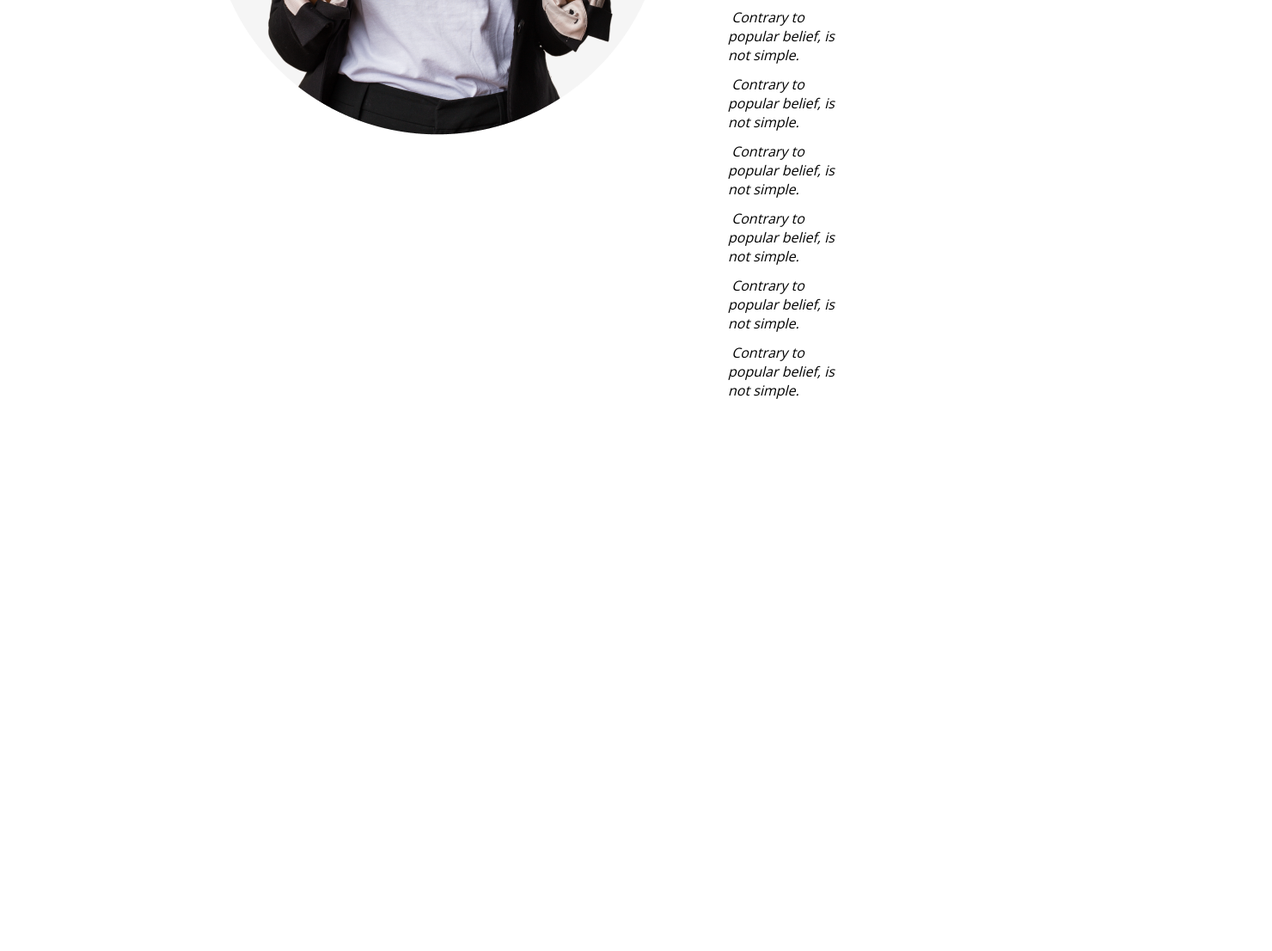
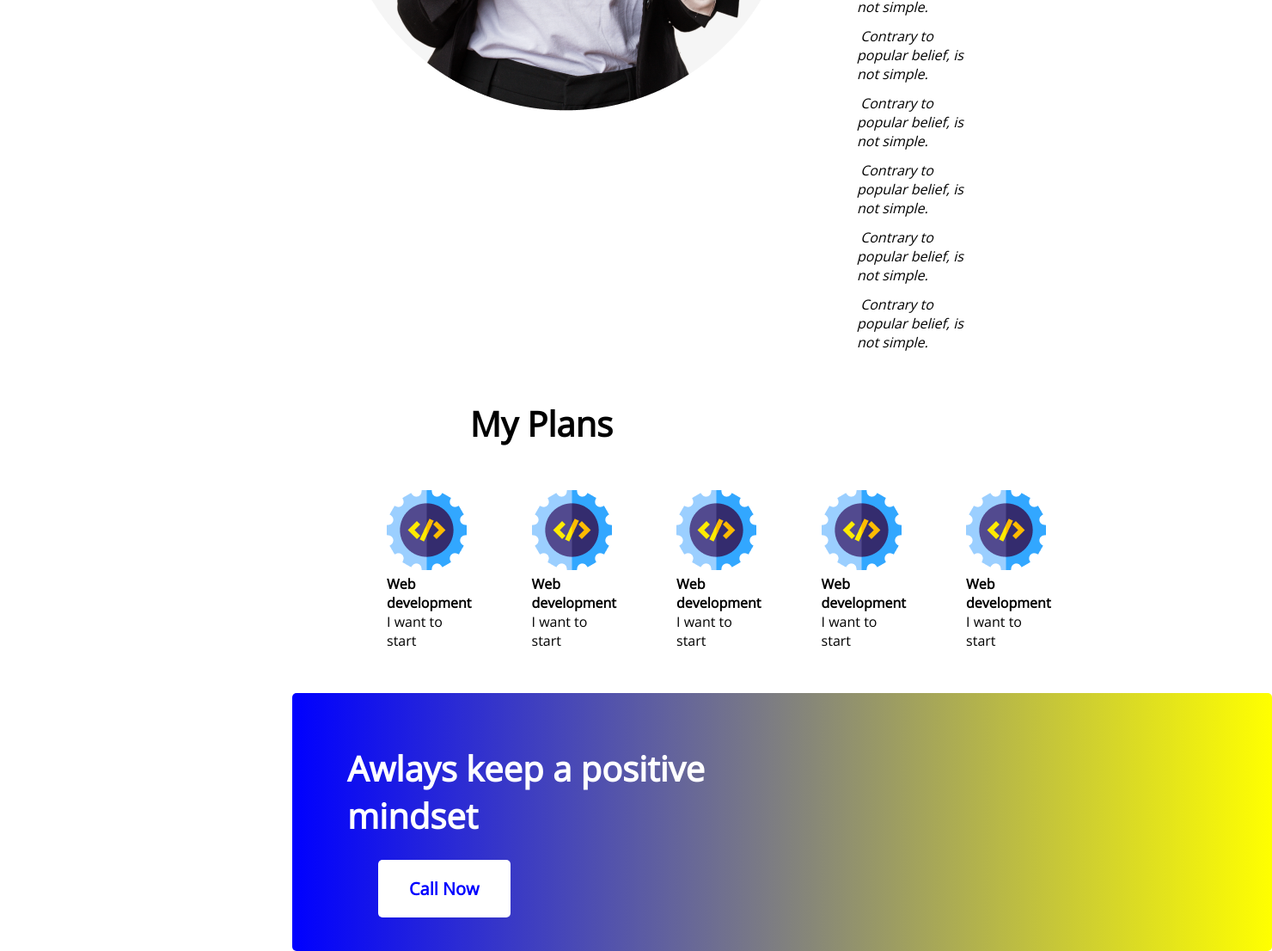
Before and after one commit to Chandan-Chandra-shil/pd-assignment-one, a plain HTML site: page index.html in a window 1280 px wide. Shown: the part 1876-2982 px from the top of the page at 86% size, 1480 px wide, since content can reach past the window. Before the commit the page ends 2347 px from the top, so only its background shows below. Drawn offline with nearby package versions, Linux system fonts and the light colour scheme.

Commit message:
added linear-gradient

```diff
--- a/index.html
+++ b/index.html
@@ -36,12 +36,8 @@
     </div>
     <div class="right">
       <h3 class="right-title">My failures of <br>previous year</h3>
-      <p class="right-title-details">Lorem ipsum dolor, sit amet consectetur adipisicing elit. Voluptas a, ipsa debitis similique reprehenderit porro. Molestiae doloribus odio mollitia, et id impedit dolor quisquam excepturi animi numquam consectetur aliquid ea.</p>
+      <p class="right-title-details">Lorem ipsum dolor, sit amet consectetur adipisicing elit.<br> Voluptas a, ipsa debitis similique reprehenderit porro. <br>Molestiae doloribus odio mollitia, et id impedit dolor quisquam <br>excepturi animi numquam consectetur aliquid ea.</p>
       <p class="icon">
-        <img src="" alt="">
-        <i class="fa-light fa-check">Contrary to popular belief, is not simple.</i>
-      </p>
-      <p  class="icon">
         <img src="" alt="">
         <i class="fa-light fa-check">Contrary to popular belief, is not simple.</i>
       </p>
@@ -67,7 +63,47 @@
       </p>
 
     </div>
+  </section>
+  <!-- section two end -->
+  <!-- section three start -->
+  <section class="section-three">
+    <h3 class="section-three-title">My Plans</h3>
+    <div class="parent-div">
+      <div class="child-div">
+        <img src="images/icons/web.png">
+        <h4>Web development</h4>
+        <p>I want to start</p>
+      </div>
 
+      <div class="child-div">
+        <img src="images/icons/web.png">
+        <h4>Web development</h4>
+        <p>I want to start</p>
+      </div>
+
+      <div class="child-div">
+        <img src="images/icons/web.png">
+        <h4>Web development</h4>
+        <p>I want to start</p>
+      </div>
+
+      <div class="child-div">
+        <img src="images/icons/web.png">
+        <h4>Web development</h4>
+        <p>I want to start</p>
+      </div>
+
+      <div class="child-div">
+        <img src="images/icons/web.png">
+        <h4>Web development</h4>
+        <p>I want to start</p>
+      </div>
+
+    </div>
+   <div class="linear-gradient">
+    <h3 class="lg-title">Awlays keep a positive <br> mindset</h3>
+    <button class="lg-button">Call Now</button>
+   </div>
   </section>
 
 
--- a/styles/assignment-one.css
+++ b/styles/assignment-one.css
@@ -43,7 +43,8 @@ font-family: 'Open Sans', sans-serif;
  align-items: center;
  padding-left: 222px;
  padding-right: 306px;
-
+ margin-left: 150px;
+padding-bottom: 50px;
 
 
 }
@@ -66,3 +67,60 @@ padding-bottom: 16px;
 .icon{
   padding: 6px;
 }
+/* section three styles */
+.section-three{
+
+}
+.section-three-title{
+  text-align: center;
+  font-weight: 700;
+  font-size: 40px;
+  padding-bottom: 50px;
+  padding-right: 20px;
+
+
+}
+.parent-div{
+  display: flex;
+  gap: 70px;
+  padding-left: 300px;
+  padding-right: 300px;
+  margin-left: 150px;
+  padding-bottom: 50px;
+
+}
+.child-div{
+  /* padding-bottom: 130px; */
+
+}
+
+.linear-gradient{
+  width: 1140px;
+  height: 300px;
+
+  background-image:  linear-gradient(to left, yellow,blue);
+  background-repeat: no-repeat;
+  border: none;
+  border-radius: 5px;
+  margin-left: 340px;
+
+}
+.lg-title{
+  font-weight: 700;
+  font-size: 40px;
+  color:#ffff;
+  padding-left: 64px;
+  padding-top: 60px;
+  padding-bottom: 24px;
+}
+.lg-button{
+  background: #fff;
+  color:blue;
+  padding: 20px 36px;
+  border: none;
+  border-radius: 5px;
+  font-size: 20px;
+  font-weight: 600;
+  margin-left: 100px;
+
+}
```
